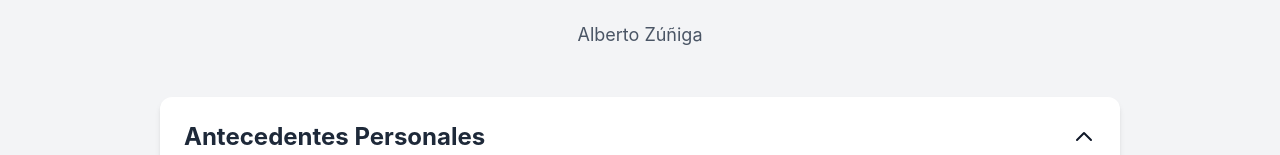
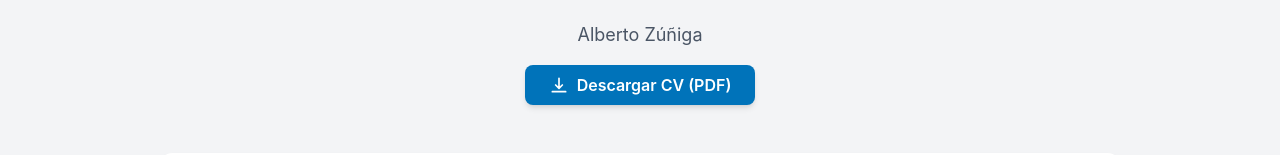
Before and after one commit to AlbertoZuiga/AlbertoZuiga.github.io, a React (Vite) app: page /about in a window 1280 px wide. Shown: the part 171-326 px from the top of the page. Built offline with nearby package versions, Linux system fonts and the light colour scheme; no server answers.

Commit message:
feat(about): botón de descarga de CV en PDF
Copia cv/main.pdf a public/ (site.cvUrl) y documenta en README cómo
regenerarlo desde cv/main.tex.

Co-Authored-By: Claude Fable 5.1 <noreply@anthropic.com>

```diff
--- a/src/data/site.js
+++ b/src/data/site.js
@@ -13,4 +13,5 @@ export const site = {
   githubUser: "AlbertoZuiga",
   github: "https://github.com/AlbertoZuiga",
   linkedin: "https://www.linkedin.com/in/alberto-zuniga-marinovic/",
+  cvUrl: "/cv-alberto-zuniga.pdf",
 };
--- a/src/pages/About.jsx
+++ b/src/pages/About.jsx
@@ -45,6 +45,27 @@ const About = () => {
             <p className="text-base sm:text-lg text-gray-600 dark:text-gray-300">
               {site.name}
             </p>
+            <a
+              href={site.cvUrl}
+              download
+              className="btn-primary inline-flex items-center gap-2 mt-4"
+            >
+              <svg
+                className="w-5 h-5"
+                fill="none"
+                stroke="currentColor"
+                viewBox="0 0 24 24"
+                aria-hidden="true"
+              >
+                <path
+                  strokeLinecap="round"
+                  strokeLinejoin="round"
+                  strokeWidth={2}
+                  d="M12 4v12m0 0l-4-4m4 4l4-4M4 20h16"
+                />
+              </svg>
+              Descargar CV (PDF)
+            </a>
           </motion.div>
 
           <AccordionSection
```
Also changed, not shown: 2 other files (tests, documents, lock files or other folders).
